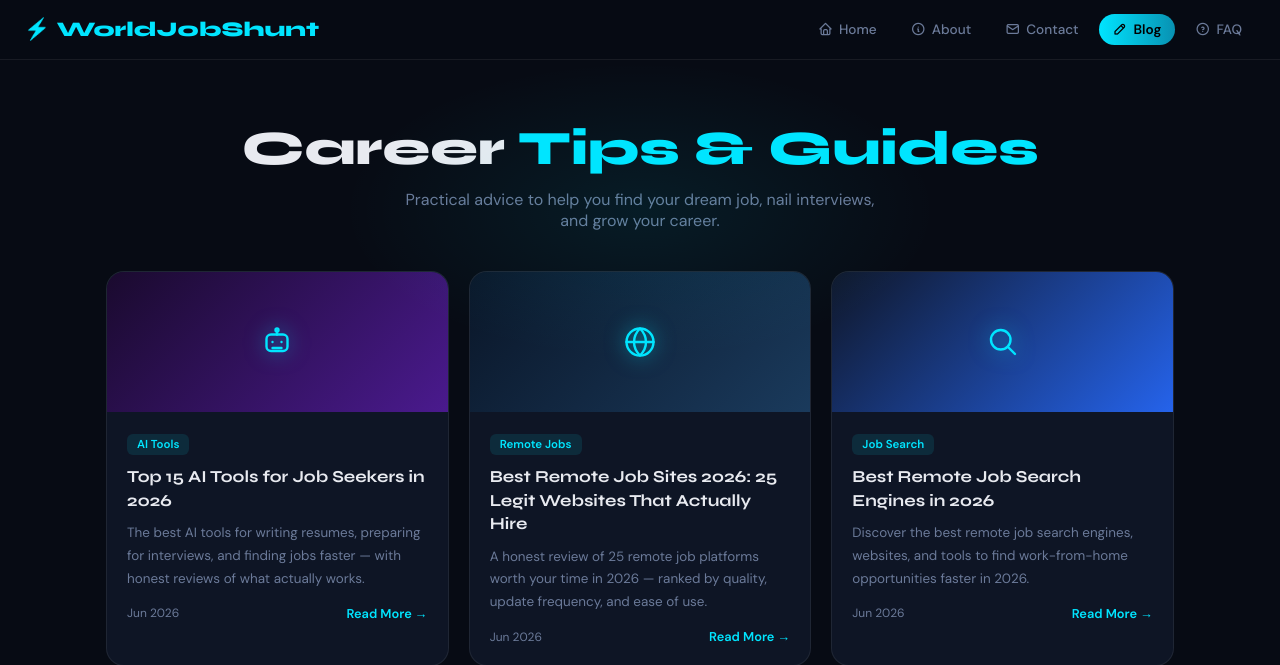
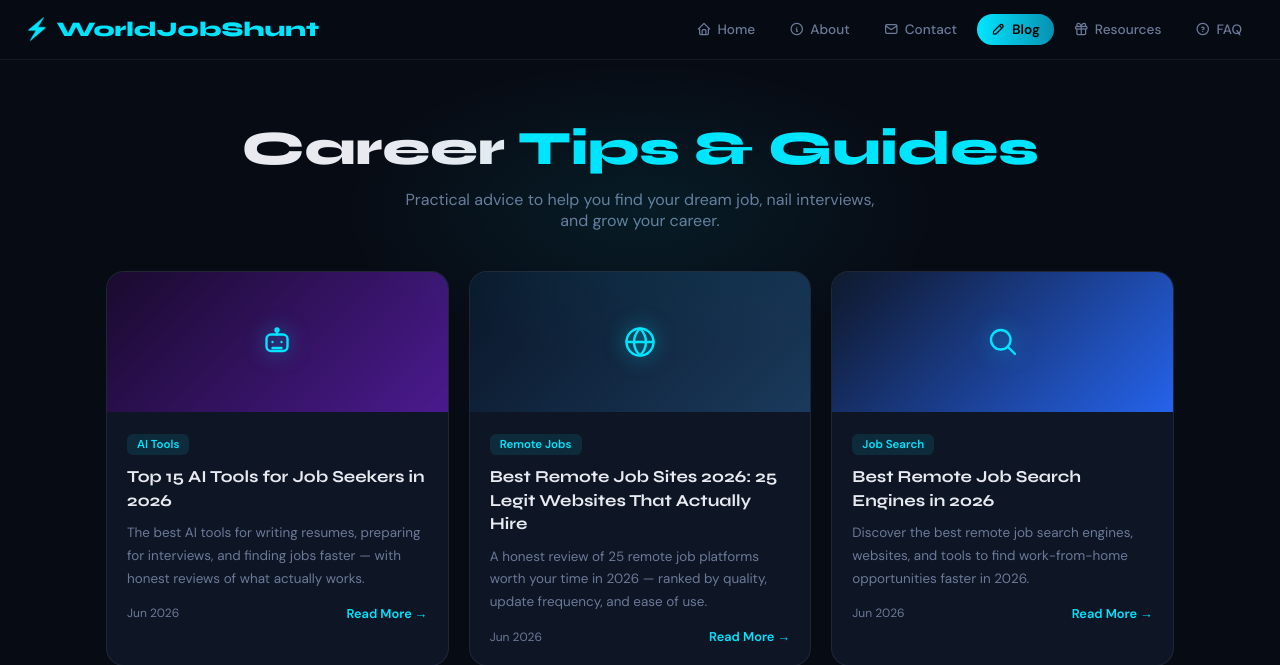
Before and after one commit to Kashifasif2493/jobhunt, a Flask app: page /blog in a window 1280 px wide. Shown: the top 665 px of the page. Run offline with Flask 3, Linux system fonts and the light colour scheme.

Commit message:
Update base.html

```diff
--- a/jobhunt-main/templates/base.html
+++ b/jobhunt-main/templates/base.html
@@ -324,6 +324,9 @@
     <a href="/blog" aria-label="Blog" {% if '/blog' in request.path %}class="active"{% endif %}>
       <i class="ti ti-pencil"></i><span>Blog</span>
     </a>
+    <a href="/resources" aria-label="Resources" {% if request.path == '/resources' %}class="active"{% endif %}>
+      <i class="ti ti-gift"></i><span>Resources</span>
+    </a>
     <a href="/faq" aria-label="FAQ" {% if '/faq' in request.path %}class="active"{% endif %}>
     <i class="ti ti-help-circle"></i>
     <span>FAQ</span>
@@ -359,6 +362,7 @@
       <a href="/about">About Us</a>
       <a href="/contact">Contact</a>
       <a href="/blog">Blog</a>
+      <a href="/resources">Resources</a>
       <a href="/faq">FAQ</a>
     </div>
     <div class="footer-col">
```
